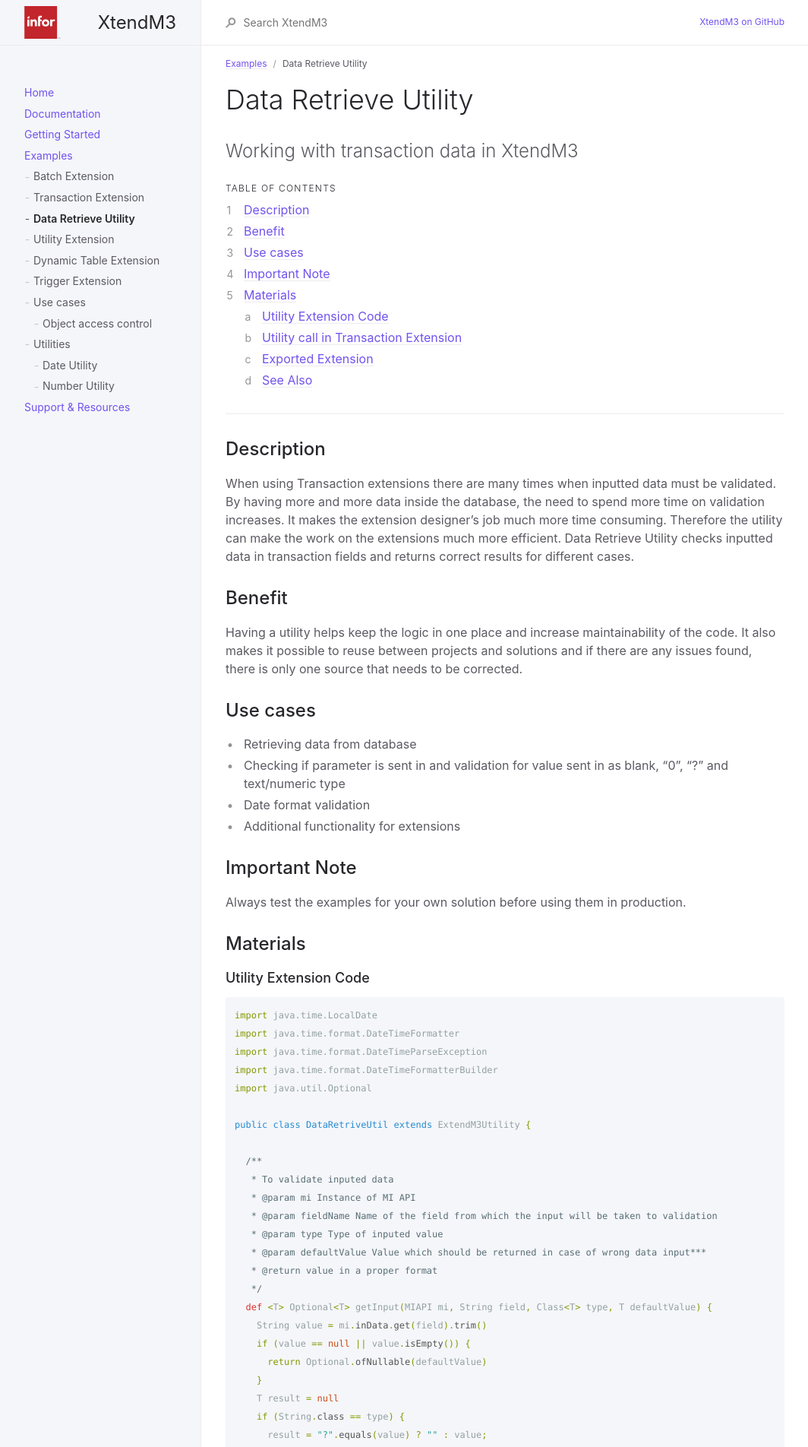
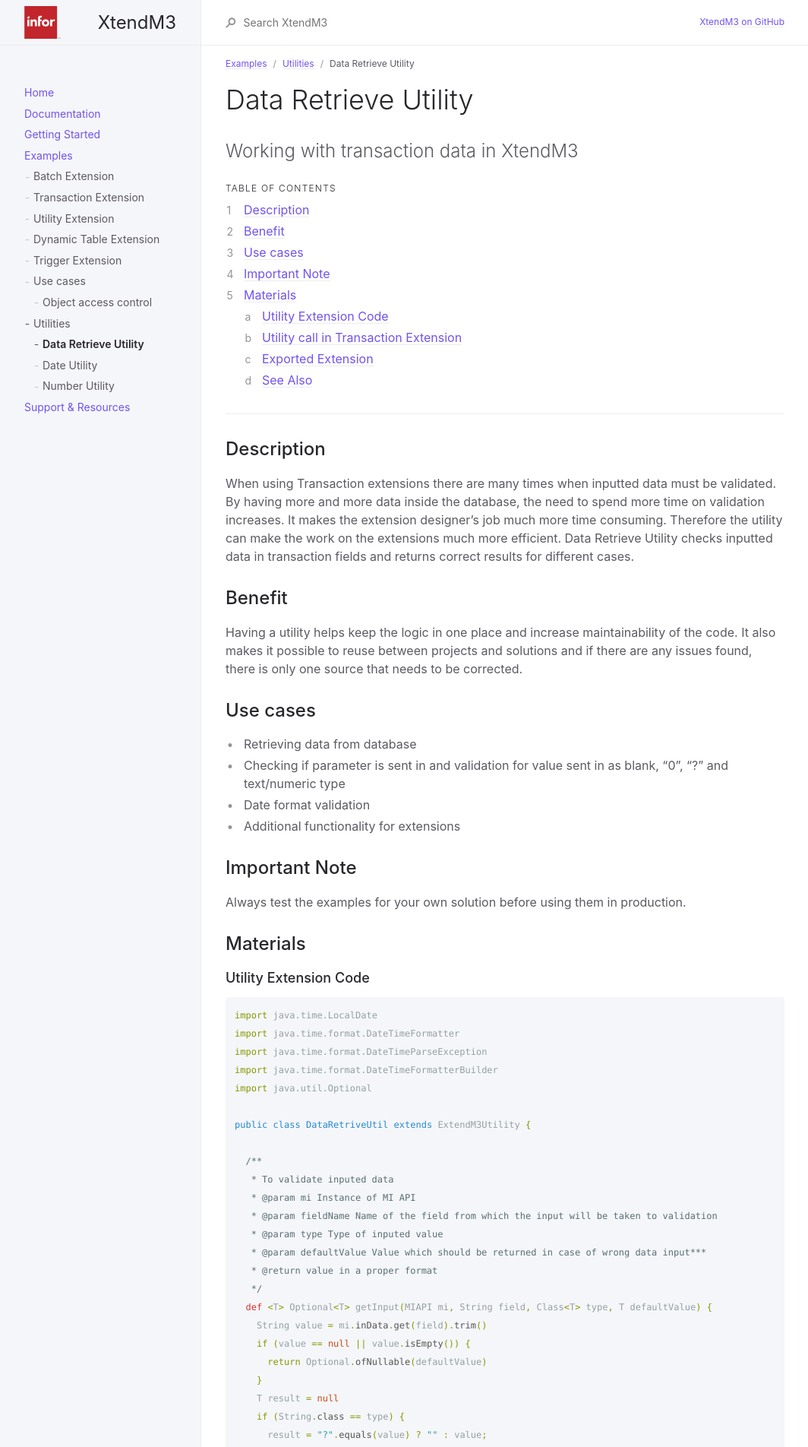
Before and after one commit to infor-cloud/xtendm3, a Jekyll site: the page built from docs/examples/Utility-DataRetriever.md, in a window 1280 px wide. Shown: the top 1904 px of the page at 76% size, without its empty margins (107-1171 px from the left). Built offline with Jekyll 4.4.1, drawn with Linux system fonts in a browser that asks for light colours.

Commit message:
Date Retrive parent and navigation

```diff
--- a/docs/examples/Utility-DataRetriever.md
+++ b/docs/examples/Utility-DataRetriever.md
@@ -1,7 +1,8 @@
 ---
 layout: default
 title: Data Retrieve Utility
-parent: Examples
+parent: Utilities
+grand_parent: Examples
 nav_order: 1
 ---
 
```
